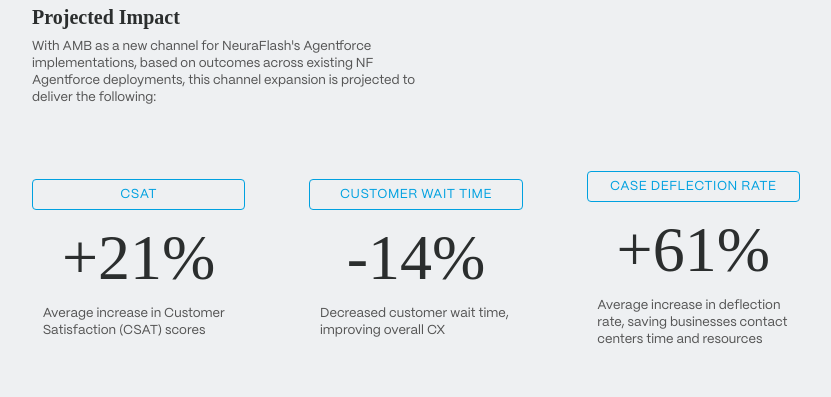
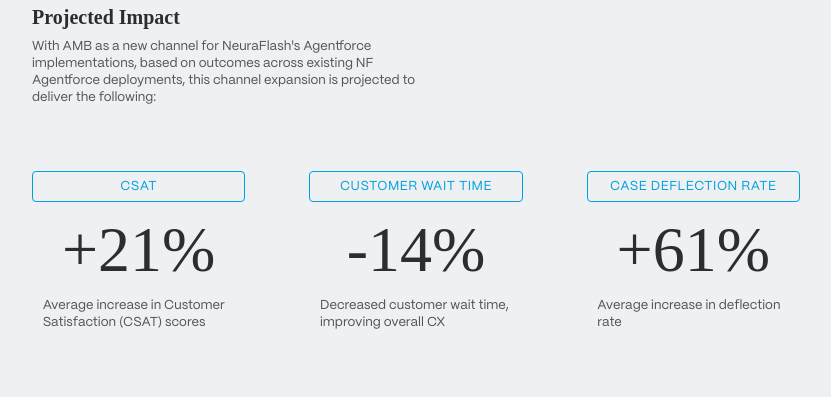
Before and after one commit to kalifrancisco/kalis-portfolio, a plain HTML site: page applemessagesforbusiness.html in a window 1280 px wide. Shown: the part 4418-4815 px from the top of the page, without its empty margins (224-1055 px from the left). Drawn offline with Linux system fonts and the light colour scheme; a web font is replaced by a local one.

Commit message:
amb wording

```diff
--- a/applemessagesforbusiness.html
+++ b/applemessagesforbusiness.html
@@ -140,7 +140,7 @@
 				<div class="stat-card">
 					<div class="stat-label">Case Deflection Rate</div>
 					<div class="stat-number">+61%</div>
-					<p class="stat-desc">Average increase in deflection rate, saving businesses contact centers time and resources</p>
+					<p class="stat-desc">Average increase in deflection rate</p>
 				</div>
 		</div>
 		<section id="final-design">
```
